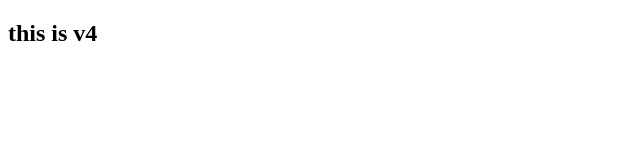
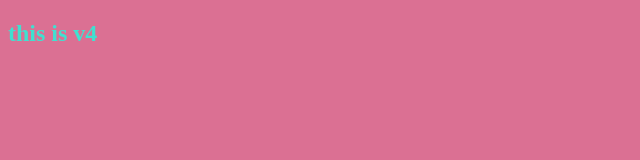
Before and after one commit to Gitika2003/myrepo, a plain HTML site: page index.html in a window 1280 px wide. Shown: the whole page, without its empty margins (0-640 px from the left). Drawn offline with Linux system fonts and the light colour scheme.

Commit message:
add design

```diff
--- a/index.html
+++ b/index.html
@@ -4,6 +4,7 @@
     <meta charset="UTF-8">
     <meta name="viewport" content="width=device-width, initial-scale=1.0">
     <title>Document</title>
+    <link rel="stylesheet" href="style.css">
 </head>
 <body>
    <h2>this is v4</h2>
--- /dev/null
+++ b/style.css
@@ -0,0 +1,4 @@
+body{
+    background-color: palevioletred;
+    color: turquoise;
+}
```
